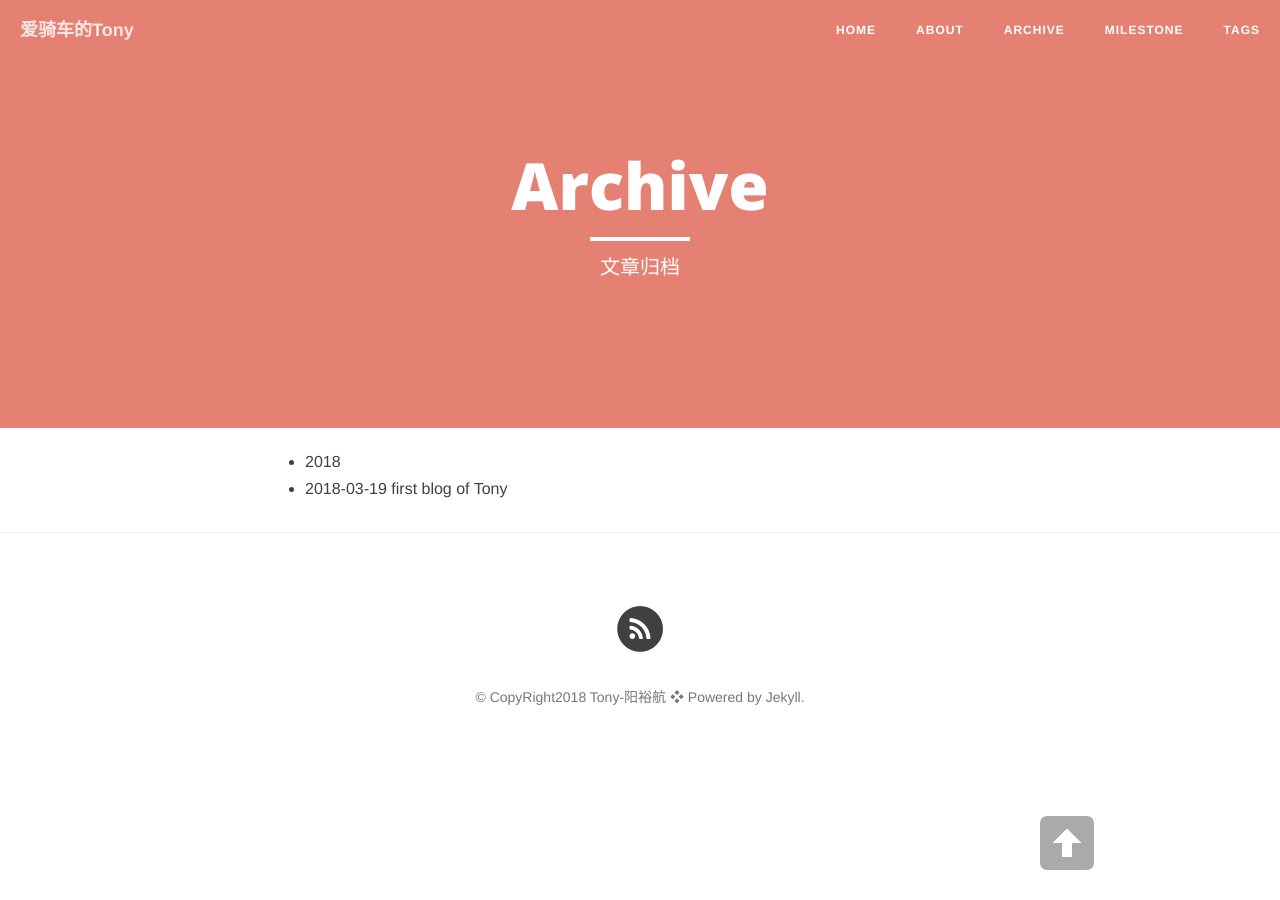
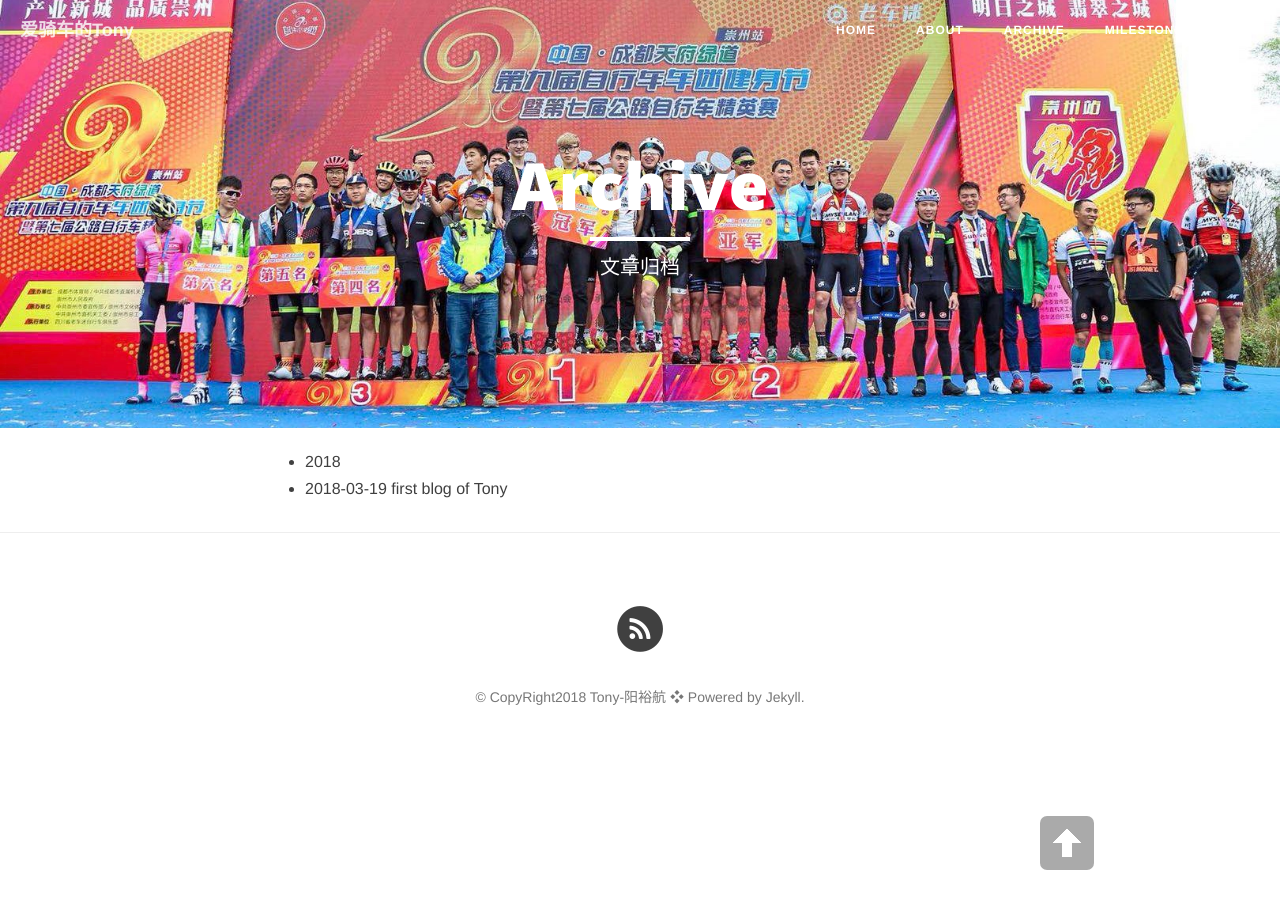
Before and after one commit to yyh712712/Blog-Template, a Jekyll site: the page built from archive.md, in a window 1280 px wide. Built offline with Jekyll 4.4.1, drawn with Linux system fonts in a browser that asks for light colours; nearby versions of some CDN libraries.

Commit message:
Update archive.md

```diff
--- a/archive.md
+++ b/archive.md
@@ -2,7 +2,7 @@
 layout: page
 title: "Archive"
 description: "文章归档"
-header-img: "img/orange.jpg"
+header-img: "img/fullsizeoutput_5ee.jpeg"
 ---
 
 
```
